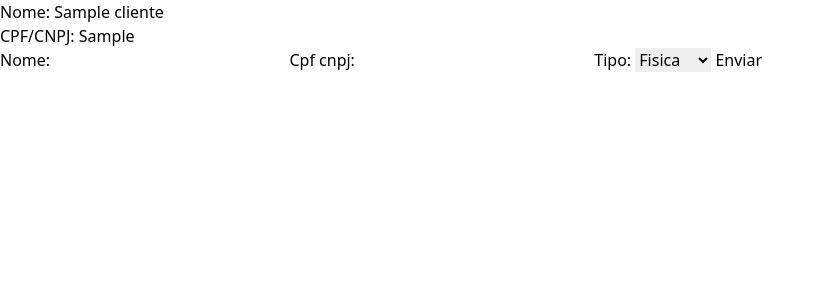
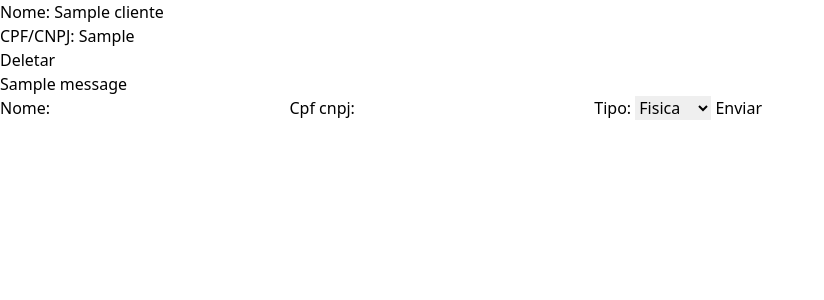
Before and after one commit to carmo-sousa/ecodots-django, a Django app: page /cliente/ in a window 1280 px wide. Shown: the part 72-372 px from the top of the page, without its empty margins (0-824 px from the left). Run offline with Django 4.2, Linux system fonts and the light colour scheme; tables that the repository leaves empty hold one stand-in row (values such as "Sample post"); one stand-in notice (Sample message) is shown; some libraries are stand-ins or nearby versions.

Commit message:
Aula do dia 29/11/22

```diff
--- a/cliente/forms.py
+++ b/cliente/forms.py
@@ -1,4 +1,5 @@
 from django import forms
+from django.core.exceptions import ValidationError
 
 from django.forms import ModelForm
 from .models import Cliente
@@ -9,6 +10,14 @@
         model = Cliente
         fields = ["nome", "cpf_cnpj", "tipo"]
 
+    def clean_nome(self):
+        data = self.cleaned_data["nome"]
+
+        if len(data) < 3:
+            raise ValidationError("O nome deve ter 3 ou mais caracteres.")
+
+        return data
+
 
 class Form(forms.Form):
     nome = forms.CharField(max_length=100, min_length=3)
--- a/cliente/templates/index.html
+++ b/cliente/templates/index.html
@@ -7,14 +7,21 @@
         {% for cliente in clientes %}
         <li>Nome: {{ cliente.nome }}</li>
         <li>CPF/CNPJ: {{ cliente.cpf_cnpj }}</li>
+        <li><a href="{% url 'deletar' cliente.id %}">Deletar</a></li>
         {% endfor %}
     </ul>
+    {% if messages %}
+    <ul class="messages">
+        {% for message in messages %}
+        <li{% if message.tags %} class="{{ message.tags }}" {% endif %}>{{ message }}</li>
+            {% endfor %}
+    </ul>
+    {% endif %}
     <form action="{% url 'index' %}" method="post">
         {% csrf_token %}
         {{ form }}
         <button type="submit">Enviar</button>
     </form>
 
-
 </div>
 {% endblock %}
--- a/cliente/urls.py
+++ b/cliente/urls.py
@@ -5,4 +5,5 @@
     path("", view=views.Index.as_view(), name="index"),
     path("lista", views.lista),
     path("lista/<int:id>/", views.detalhe),
+    path("deletar/<int:id>/", views.deletar, name="deletar"),
 ]
--- a/cliente/views.py
+++ b/cliente/views.py
@@ -1,5 +1,6 @@
 from django.views import View
 from django.shortcuts import render, get_object_or_404, redirect
+from django.contrib import messages
 
 from .forms import ClienteForm
 from cliente.models import Cliente
@@ -18,7 +19,10 @@
 
         if form.is_valid():
             form.save()
+            messages.add_message(request, messages.INFO, "Contato salvo com sucesso!")
+            return redirect("index")
 
+        messages.add_message(request, messages.WARNING, form.errors)
         return redirect(
             to="index",
         )
@@ -55,3 +59,22 @@
 def detalhe(request, id):
     cliente = get_object_or_404(Cliente, id=id)
     return render(request, "detalhe.html", context={"cliente": cliente})
+
+
+def deletar(request, id):
+    Cliente.objects.get(pk=id).delete()
+    return redirect("index")
+
+
+class Editar(View):
+    def get(self, request, id):
+        Cliente.objects.filter(nome__endswith="Paulo")
+        cliente = get_object_or_404(Cliente, pk=id)
+        return render(request, "editar.html", context={"cliente", cliente})
+
+    def post(self, request):
+        nome = request.POST.get("nome")
+        cpf = request.POST.get("cpf_cnpj")
+        tipo = request.POST.get("tipo")
+
+        Cliente.objects.update(nome=nome, cpf_cnpj=cpf, tipo=tipo)
```
